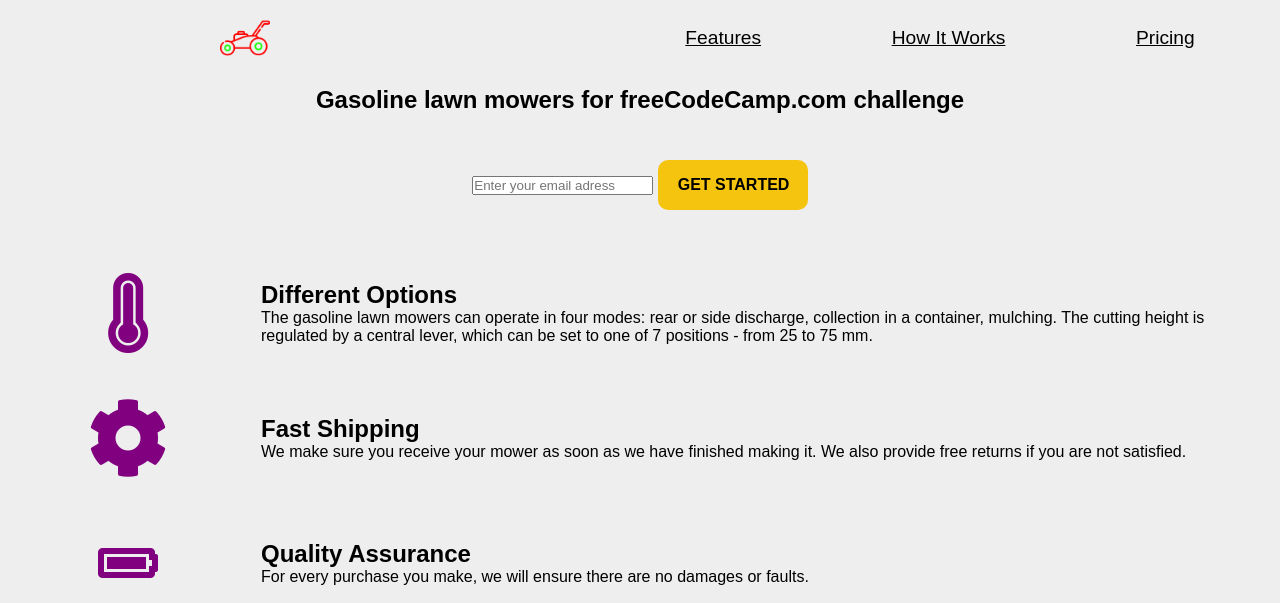
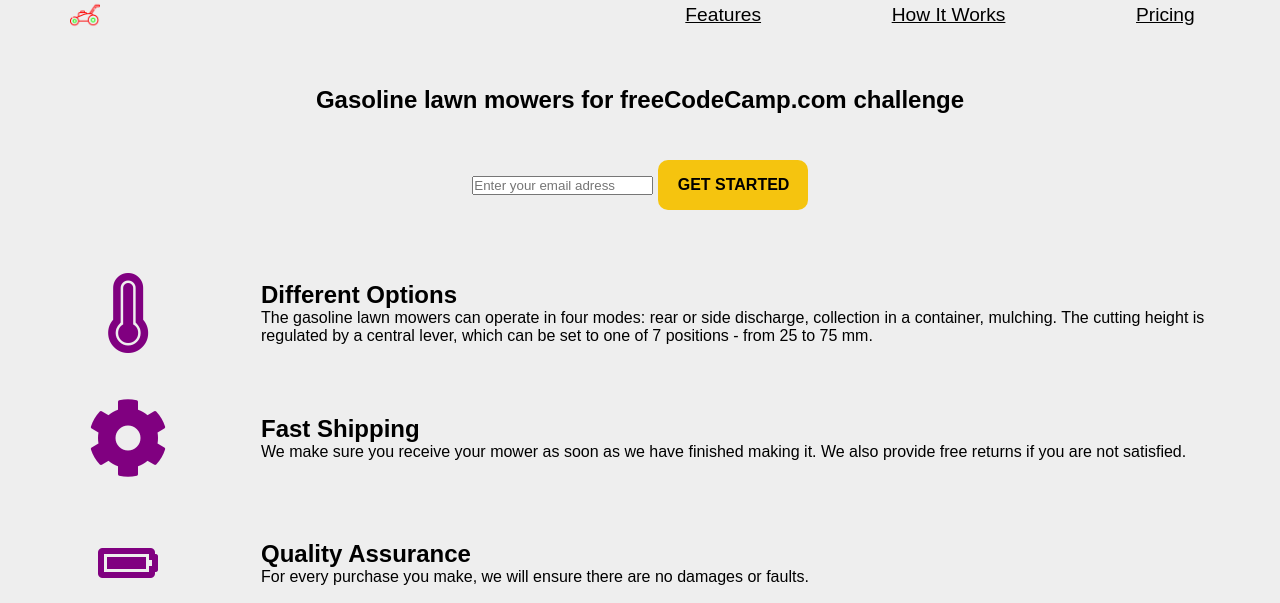
Before and after one commit to AliakseiMazheika/Product-landing-page, a plain HTML site: page index.html in a window 1280 px wide. Shown: the top 603 px of the page. Drawn offline with Linux system fonts and the light colour scheme.

Commit message:
Update styles.css

```diff
--- a/styles.css
+++ b/styles.css
@@ -2,7 +2,7 @@ header {
   position: fixed;
   top: 0;
   width: 100%;
-  min-height: 75px;
+  min-height: 30px;
   padding: 0px 20px;
   display: flex;
   align-items: center;
@@ -13,10 +13,10 @@ header {
 #header-img {
   width: 100%;
   height: 100%;
-  max-width: 50px;
+  max-width: 30px;
   justify-content: center;
   align-items: center;
-  margin-left: 200px;
+  margin-left: 50px;
 }
 
 * {
@@ -35,7 +35,7 @@ font-family: arabic, sans-serif;
 }
 
 .container {
-  max-width: 1000px;
+  max-width: 100px;
   width: 100%;
   margin: 0 auto;
 }
```
